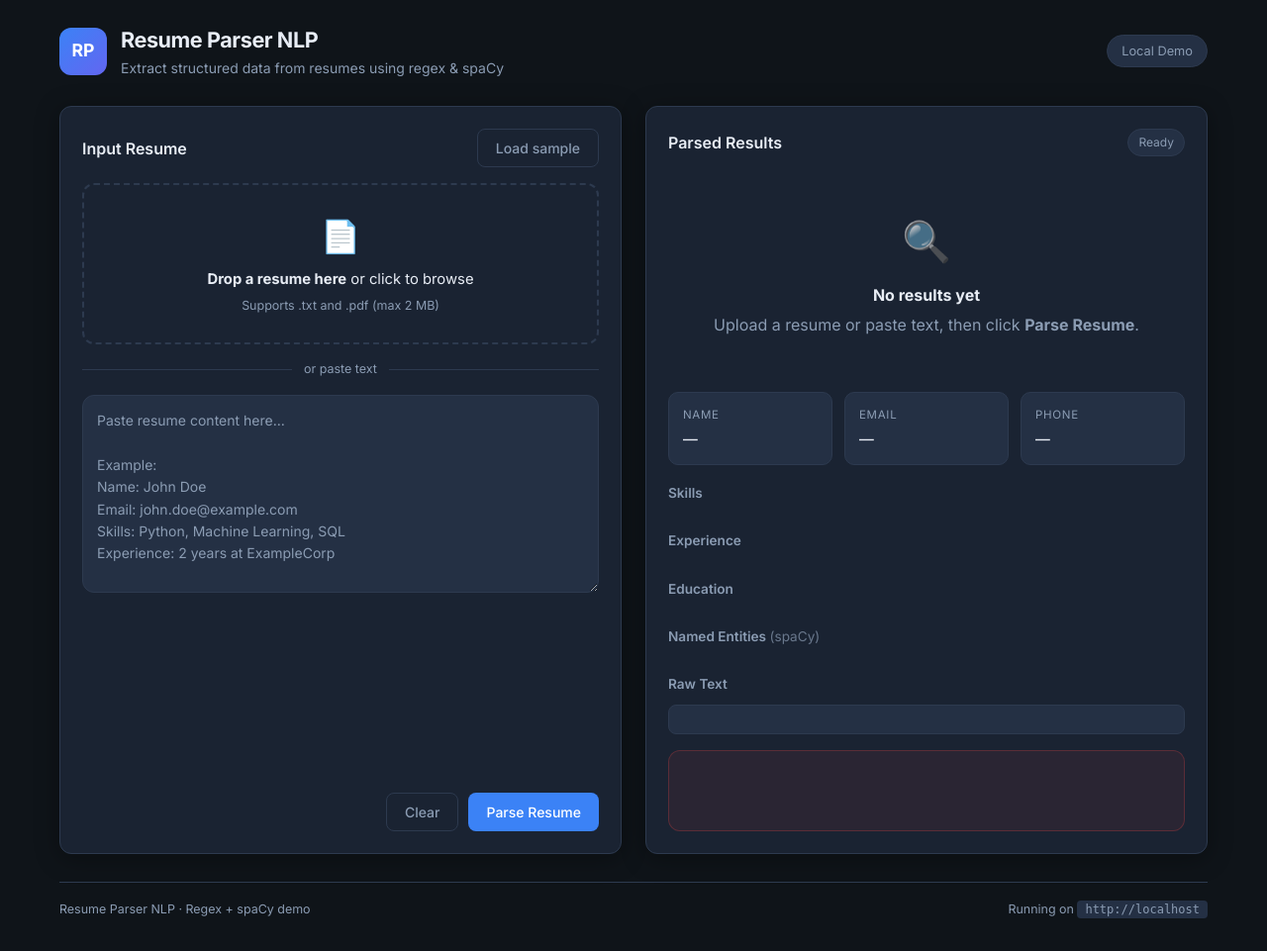
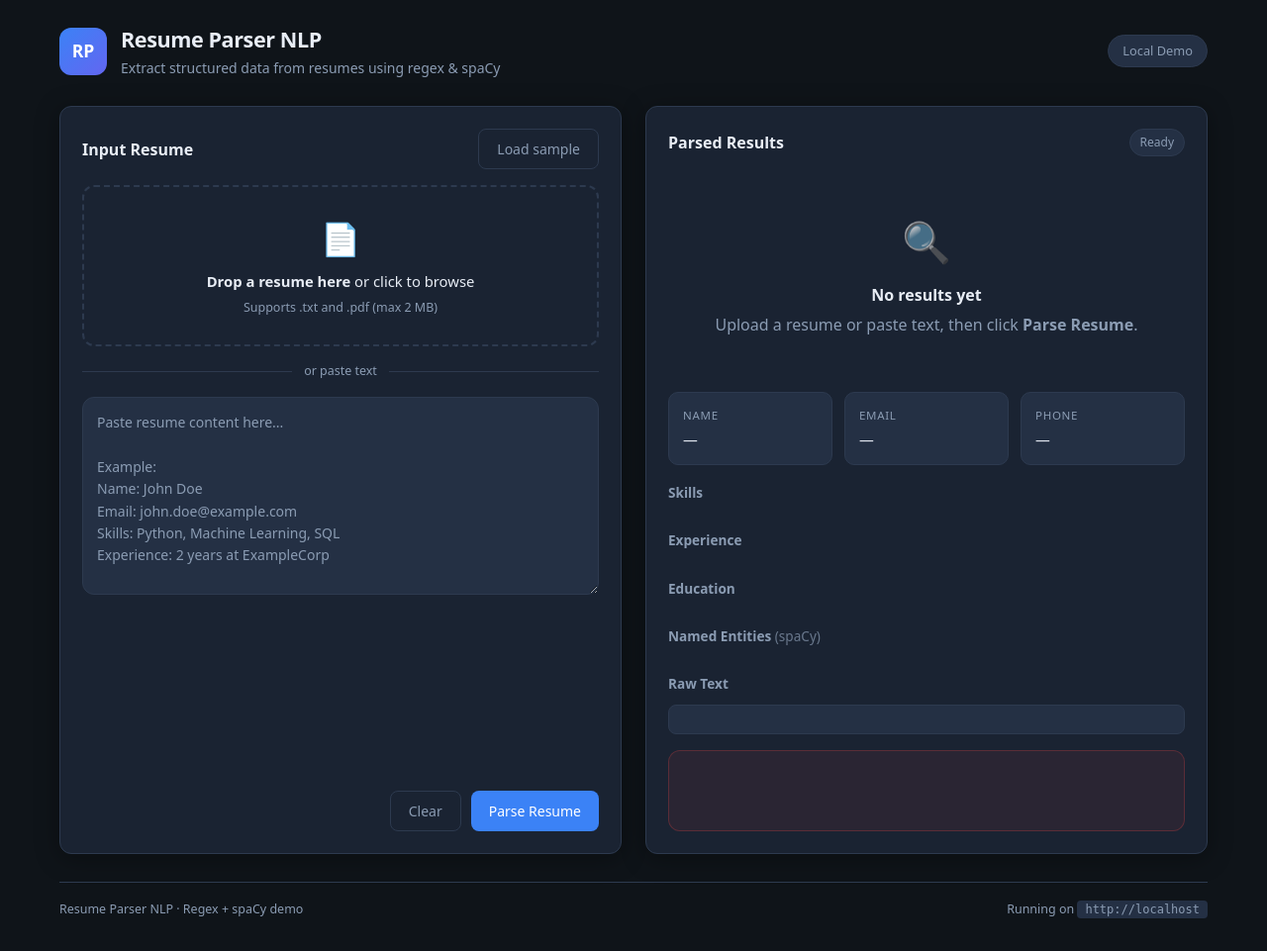
Before and after one commit to albertraj163/resume-parser-nlp, a Flask app: page / in a window 1280 px wide. Shown: the whole page at 99% size. Run offline with Flask 3, Linux system fonts and the light colour scheme.

Commit message:
Fix blank page by auto-selecting an available port
Skip occupied port 5000, add inline fallback styles, and use system fonts
so the UI loads reliably on localhost.

Co-authored-by: Cursor <cursoragent@cursor.com>

```diff
--- a/app.py
+++ b/app.py
@@ -70,6 +70,26 @@ def api_sample():
     return jsonify({"text": text, "result": parse_resume(text)})
 
 
+def _pick_port() -> int:
+    if os.environ.get("PORT"):
+        return int(os.environ["PORT"])
+
+    import socket
+
+    for port in range(5000, 5010):
+        with socket.socket(socket.AF_INET, socket.SOCK_STREAM) as sock:
+            sock.setsockopt(socket.SOL_SOCKET, socket.SO_REUSEADDR, 1)
+            try:
+                sock.bind(("0.0.0.0", port))
+                return port
+            except OSError:
+                continue
+
+    return 5050
+
+
 if __name__ == "__main__":
-    port = int(os.environ.get("PORT", 5000))
-    app.run(host="0.0.0.0", port=port, debug=True)
+    port = _pick_port()
+    url = f"http://localhost:{port}"
+    print(f"\n  Resume Parser NLP is running at: {url}\n")
+    app.run(host="0.0.0.0", port=port, debug=False, use_reloader=False)
--- a/static/css/style.css
+++ b/static/css/style.css
@@ -11,7 +11,7 @@
   --error: #ef4444;
   --radius: 12px;
   --shadow: 0 4px 24px rgba(0, 0, 0, 0.35);
-  --font: "Inter", system-ui, -apple-system, sans-serif;
+  --font: system-ui, -apple-system, "Segoe UI", sans-serif;
 }
 
 *,
--- a/static/js/app.js
+++ b/static/js/app.js
@@ -1,4 +1,4 @@
-(() => {
+document.addEventListener("DOMContentLoaded", () => {
   const resumeText = document.getElementById("resumeText");
   const fileInput = document.getElementById("fileInput");
   const uploadZone = document.getElementById("uploadZone");
@@ -177,4 +177,4 @@
     statusPill.textContent = "Ready";
     statusPill.className = "status-pill";
   });
-})();
+});
--- a/templates/index.html
+++ b/templates/index.html
@@ -4,9 +4,10 @@
   <meta charset="UTF-8">
   <meta name="viewport" content="width=device-width, initial-scale=1.0">
   <title>Resume Parser NLP</title>
-  <link rel="preconnect" href="https://fonts.googleapis.com">
-  <link rel="preconnect" href="https://fonts.gstatic.com" crossorigin>
-  <link href="https://fonts.googleapis.com/css2?family=Inter:wght@400;500;600;700&display=swap" rel="stylesheet">
+  <style>
+    body { margin: 0; font-family: system-ui, -apple-system, sans-serif; background: #0f1419; color: #e8edf5; }
+    .app { max-width: 1200px; margin: 0 auto; padding: 24px 20px; }
+  </style>
   <link rel="stylesheet" href="{{ url_for('static', filename='css/style.css') }}">
 </head>
 <body>
```
